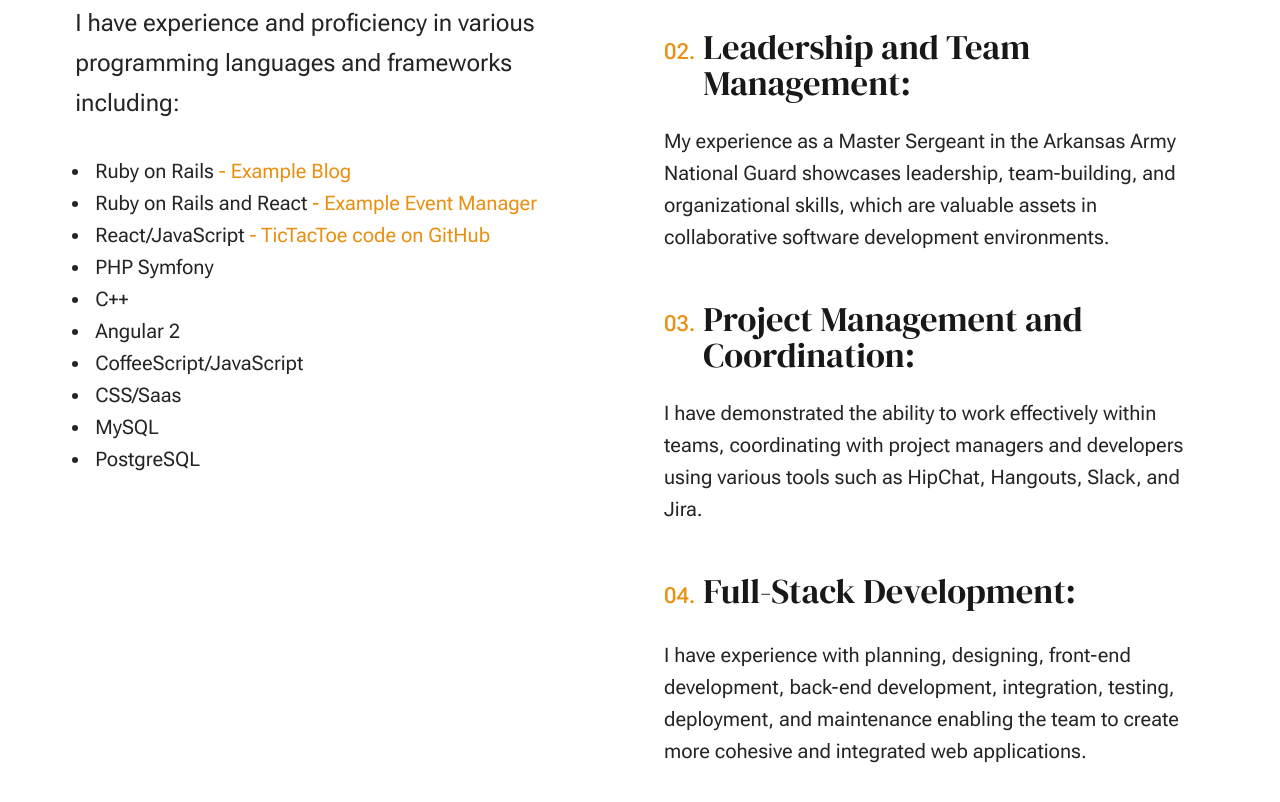
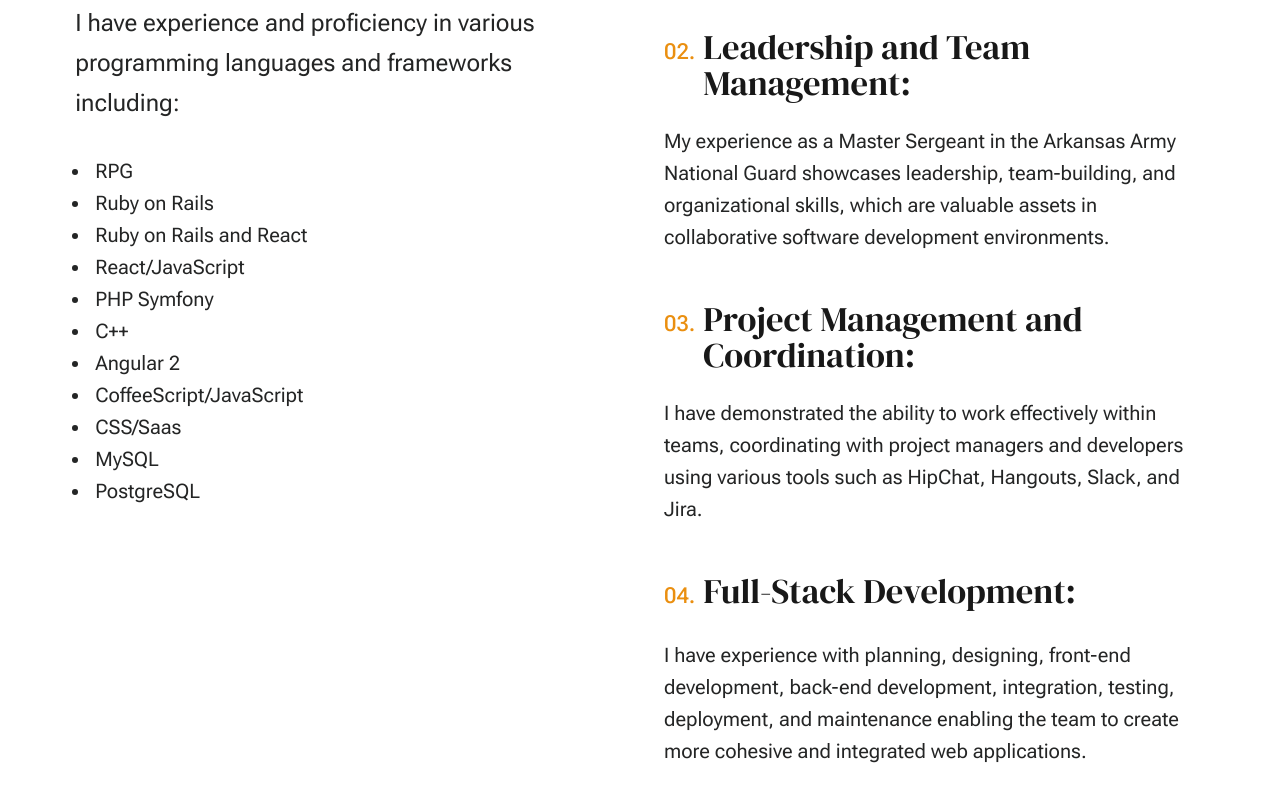
Before and after one commit to jasoneminyard/jasoneminyard.github.io, a plain HTML site: page index.html in a window 1280 px wide. Shown: the part 3741-4543 px from the top of the page. Drawn offline with Linux system fonts and the light colour scheme.

Commit message:
remove links while not deploying apps

```diff
--- a/index.html
+++ b/index.html
@@ -216,14 +216,15 @@
                                 programming languages and frameworks including:
 
                                 <ul>
+                                    <li>RPG</li>
                                     <li>
-                                        Ruby on Rails<a href="https://cryptic-mountain-31671-f66e3f80383c.herokuapp.com/"> - Example Blog</a>
+                                        Ruby on Rails
                                     </li>
                                     <li>
-                                        Ruby on Rails and React<a href="https://boiling-river-02408-17cbde6b579f.herokuapp.com/events"> - Example Event Manager</a>
+                                        Ruby on Rails and React
                                     </li>
                                     <li>
-                                        React/JavaScript<a href="https://github.com/jasoneminyard/TicTacToe"> - TicTacToe code on GitHub</a>
+                                        React/JavaScript
                                     </li>
                                     <li>PHP Symfony</li>
                                     <li>C++</li>
```
